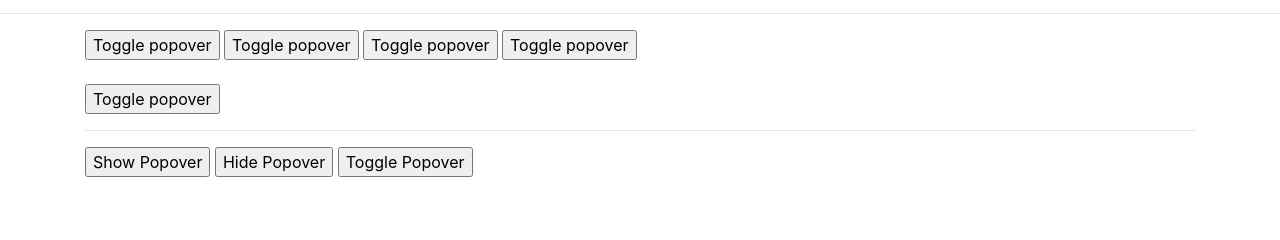
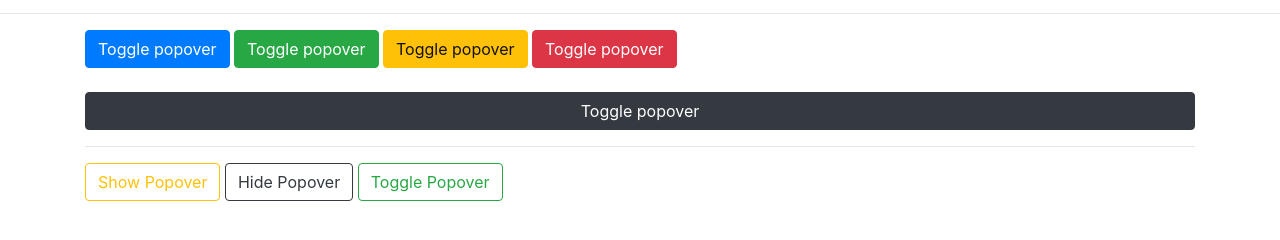
Before and after one commit to a-soliman/bootstrap4, a website: page src/5_5_popovers.html in a window 1280 px wide. Shown: the part 168-408 px from the top of the page. Drawn offline with nearby package versions, Linux system fonts and the light colour scheme.

Commit message:
Popovers

```diff
--- a/src/5_5_popovers.html
+++ b/src/5_5_popovers.html
@@ -82,35 +82,67 @@
     <!--########################START HERE#########################-->
 
     <!-- POPOVER -->
-    <button>
+    <button
+      class="btn btn-primary"
+      data-toggle="popover"
+      data-placement="top"
+      title="POPOVER on top"
+      data-content="Lorem ipsum dolor sit amet, consectetur adipisicing elit."
+      >
       Toggle popover
     </button>
 
-    <button>
+    <button
+      class="btn btn-success"
+      data-toggle="popover"
+      data-placement="bottom"
+      title="POPOVER on bottom"
+      data-content="Lorem ipsum dolor sit amet, consectetur adipisicing elit."
+      >
       Toggle popover
     </button>
 
-    <button>
+    <button
+      class="btn btn-warning"
+      data-toggle="popover"
+      data-placement="right"
+      title="POPOVER on right"
+      data-content="Lorem ipsum dolor sit amet, consectetur adipisicing elit."
+      >
       Toggle popover
     </button>
 
-    <button>
+    <button
+      class="btn btn-danger"
+      data-toggle="popover"
+      data-placement="left"
+      title="POPOVER on left"
+      data-content="Lorem ipsum dolor sit amet, consectetur adipisicing elit."
+      >
       Toggle popover
     </button>
 
     <br><br>
 
     <!-- DISMISSIBLE POPOVER -->
-    <button>
+    <button
+      id="myPopover"
+      class="btn btn-block btn-dark"
+      data-toggle="popover"
+      data-placement="top"
+      title="POPOVER on top"
+      data-trigger="focus"
+      data-content="Lorem ipsum dolor sit amet, consectetur adipisicing elit."
+      >
       Toggle popover
     </button>
 
     <hr>
 
     <!-- CONTROL WITH JS -->
-    <button>Show Popover</button>
-    <button>Hide Popover</button>
-    <button>Toggle Popover</button>
+    <button class="btn btn-outline-warning" onclick="showPopover()">Show Popover</button>
+    <button class="btn btn-outline-dark" onclick="hidePopover()">Hide Popover</button>
+    <button class="btn btn-outline-success" onclick="togglePopover()">Toggle Popover</button>
   </div>
 
   <div style="margin-top:500px;"></div>
@@ -119,7 +151,19 @@
   <script src="https://cdnjs.cloudflare.com/ajax/libs/popper.js/1.11.0/umd/popper.min.js" integrity="sha384-b/U6ypiBEHpOf/4+1nzFpr53nxSS+GLCkfwBdFNTxtclqqenISfwAzpKaMNFNmj4" crossorigin="anonymous"></script>
   <script src="https://maxcdn.bootstrapcdn.com/bootstrap/4.0.0-beta/js/bootstrap.min.js" integrity="sha384-h0AbiXch4ZDo7tp9hKZ4TsHbi047NrKGLO3SEJAg45jXxnGIfYzk4Si90RDIqNm1" crossorigin="anonymous"></script>
   <script>
+    $('[data-toggle="popover"]').popover()
 
+    function showPopover() {
+      $('#myPopover').popover('show')
+    }
+
+    function hidePopover() {
+      $('#myPopover').popover('hide')
+    }
+
+    function togglePopover() {
+      $('#myPopover').popover('toggle')
+    }
   </script>
 </body>
 </html>
```
